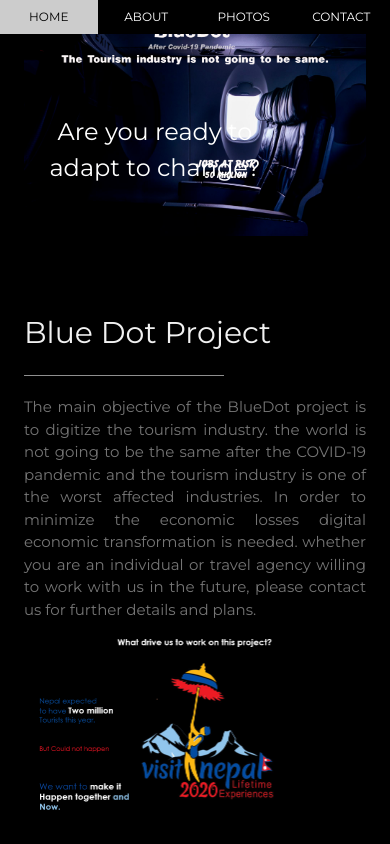
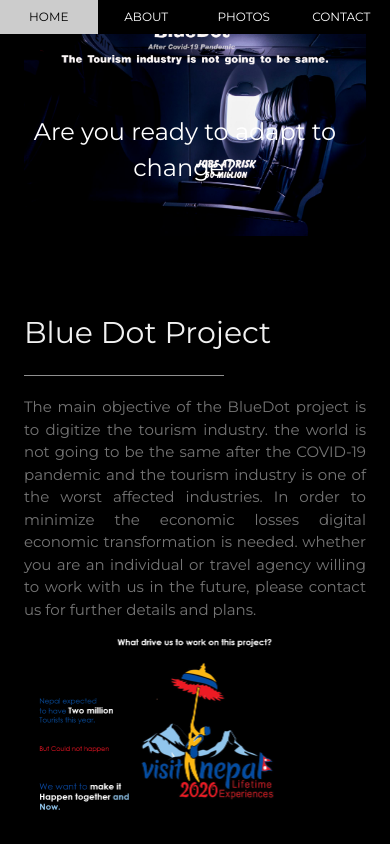
Before and after one commit to bijaysah1/bluedot.github.io, a plain HTML site: page index.html in a window 390 px wide. Shown: the top 844 px of the page. Drawn offline with Linux system fonts and the light colour scheme.

Commit message:
position: absolute;
position: absolute;

```diff
--- a/index.html
+++ b/index.html
@@ -89,7 +89,8 @@ body, h1,h2,h3,h4,h5,h6 {font-family: "Montserrat", sans-serif}
   position: absolute;
   margin-top: 13px;
   bottom:40px;
-  left: 20px;
+  right: 20px;
+  font-size: 18px;
   }
 
 .head1 p{
```
